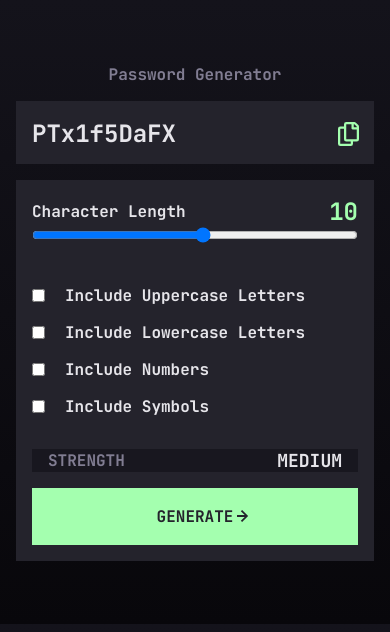
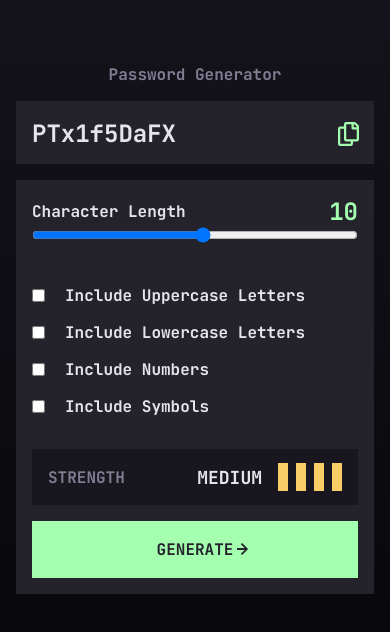
Before and after one commit to Baqari-Fruidze/password-generator, a plain HTML site: page index.html in a window 390 px wide. Drawn offline with Linux system fonts and the light colour scheme.

Commit message:
mobile done

```diff
--- a/index.html
+++ b/index.html
@@ -56,12 +56,14 @@
       </div>
       <div class="strength-con">
         <p class="strength">STRENGTH</p>
-        <div>
+        <div class="bottom-con">
           <span class="medium-span">MEDIUM</span>
-          <div></div>
-          <div></div>
-          <div></div>
-          <div></div>
+          <div class="on">
+            <div class="light"></div>
+            <div class="light"></div>
+            <div class="light"></div>
+            <div class="light"></div>
+          </div>
         </div>
       </div>
       <button class="btn">GENERATE</button>
--- a/style.css
+++ b/style.css
@@ -10,6 +10,8 @@ body {
   font-family: "JetBrains Mono", monospace;
   padding: 6.4rem 1.6rem 6.3rem 1.6rem;
   background: linear-gradient(180deg, #14131b 0%, #08070b 100%);
+  max-width: 50rem;
+  margin: 0 auto;
 }
 h1 {
   color: #817d92;
@@ -90,7 +92,7 @@ section {
   display: flex;
   align-items: center;
   justify-content: space-between;
-  padding: 0 1.6rem;
+  padding: 1.4rem 1.6rem;
   margin-bottom: 1.6rem;
 }
 .strength {
@@ -128,3 +130,17 @@ section {
   background-repeat: no-repeat;
   background-position: left 20.5rem top 2.2rem;
 }
+.on {
+  display: flex;
+  gap: 0.8rem;
+}
+.light {
+  height: 2.8rem;
+  width: 1rem;
+  background: var(--3---Yellow, #f8cd65);
+}
+.bottom-con {
+  align-items: center;
+  display: flex;
+  gap: 1.6rem;
+}
```
